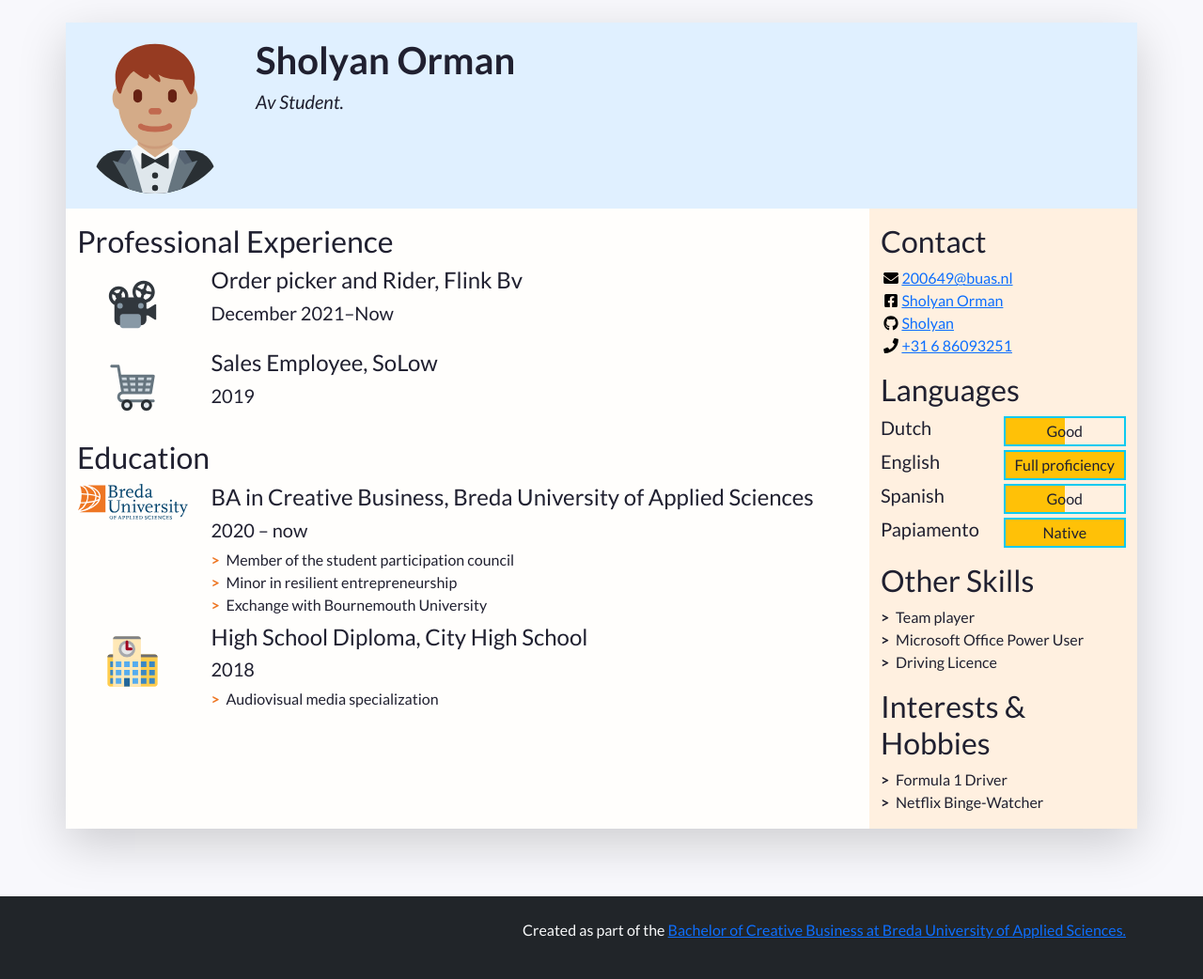
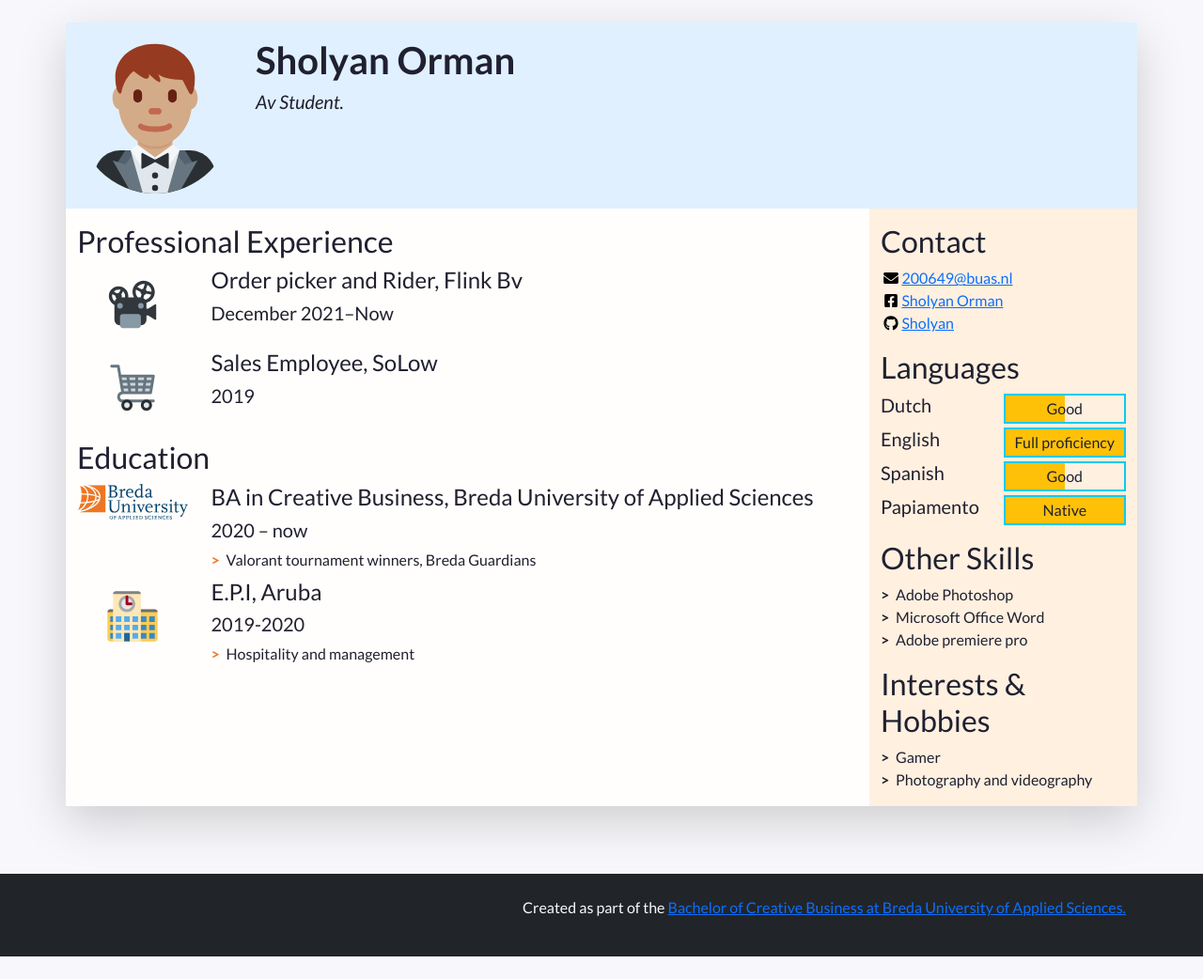
Before and after one commit to Sholyan/CV, a plain HTML site: page index.html in a window 1280 px wide. Shown: the whole page at 94% size. After the commit the page ends 1018 px from the top, so only its background shows below. Drawn offline with nearby package versions, Linux system fonts and the light colour scheme.

Commit message:
Update education,skills and hobbies

```diff
--- a/index.html
+++ b/index.html
@@ -127,9 +127,8 @@
                   <h5>2020&nbsp;&ndash;&nbsp;now</h5>
                   <!-- Use the list below to talk about minors, exchanges, extra-curricular activities. -->
                   <ul class="biography-details list-unstyled">
-                    <li>Member of the student participation council</li>
-                    <li>Minor in resilient entrepreneurship</li>
-                    <li>Exchange with Bournemouth University</li>
+                    <li>Valorant tournament winners, Breda Guardians</li>
+
                   </ul>
                 </div>
               </li>
@@ -140,10 +139,10 @@
                   <img class="biography-logo mw-100 d-block mx-auto" src="images/schools/school.svg" alt="School logo" width="80">
                 </div>
                 <div class="biography-contents col-9 col-sm-10 col-md-9 col-lg-10">
-                  <h4>High School Diploma, City High School</h4>
-                  <h5>2018</h5>
+                  <h4>E.P.I, Aruba </h4>
+                  <h5>2019-2020</h5>
                   <ul class="biography-details list-unstyled">
-                    <li>Audiovisual media specialization</li>
+                    <li>Hospitality and management&nbsp;</li>
                   </ul>
                 </div>
               </li>
@@ -191,8 +190,7 @@
               </li>
               <li class="contact-item">
                 <a class="d-flex align-items-center" href="tel:+31612345678" target="_blank">
-                  <img class="contact-icon" src="images/icons/phone.svg" alt="Mobile Phone">
-                  +31 6 86093251
+
                 </a>
               </li>
             </ul>
@@ -244,9 +242,9 @@
           <section class="my-3 aside-section">
             <h2>Other Skills</h2>
             <ul class="skill-list list-unstyled">
-              <li class="skill-item">Team player</li>
-              <li class="skill-item">Microsoft Office Power User</li>
-              <li class="skill-item">Driving Licence</li>
+              <li class="skill-item">Adobe Photoshop</li>
+              <li class="skill-item">Microsoft Office Word </li>
+              <li class="skill-item">Adobe premiere pro</li>
             </ul>
           </section>
 
@@ -255,8 +253,8 @@
           <section class="my-3 aside-section">
             <h2>Interests &amp; Hobbies</h2>
             <ul class="skill-list list-unstyled">
-              <li class="skill-item">Formula 1 Driver</li>
-              <li class="skill-item">Netflix Binge-Watcher</li>
+              <li class="skill-item">Gamer</li>
+              <li class="skill-item">Photography and videography</li>
             </ul>
           </section>
 
```
